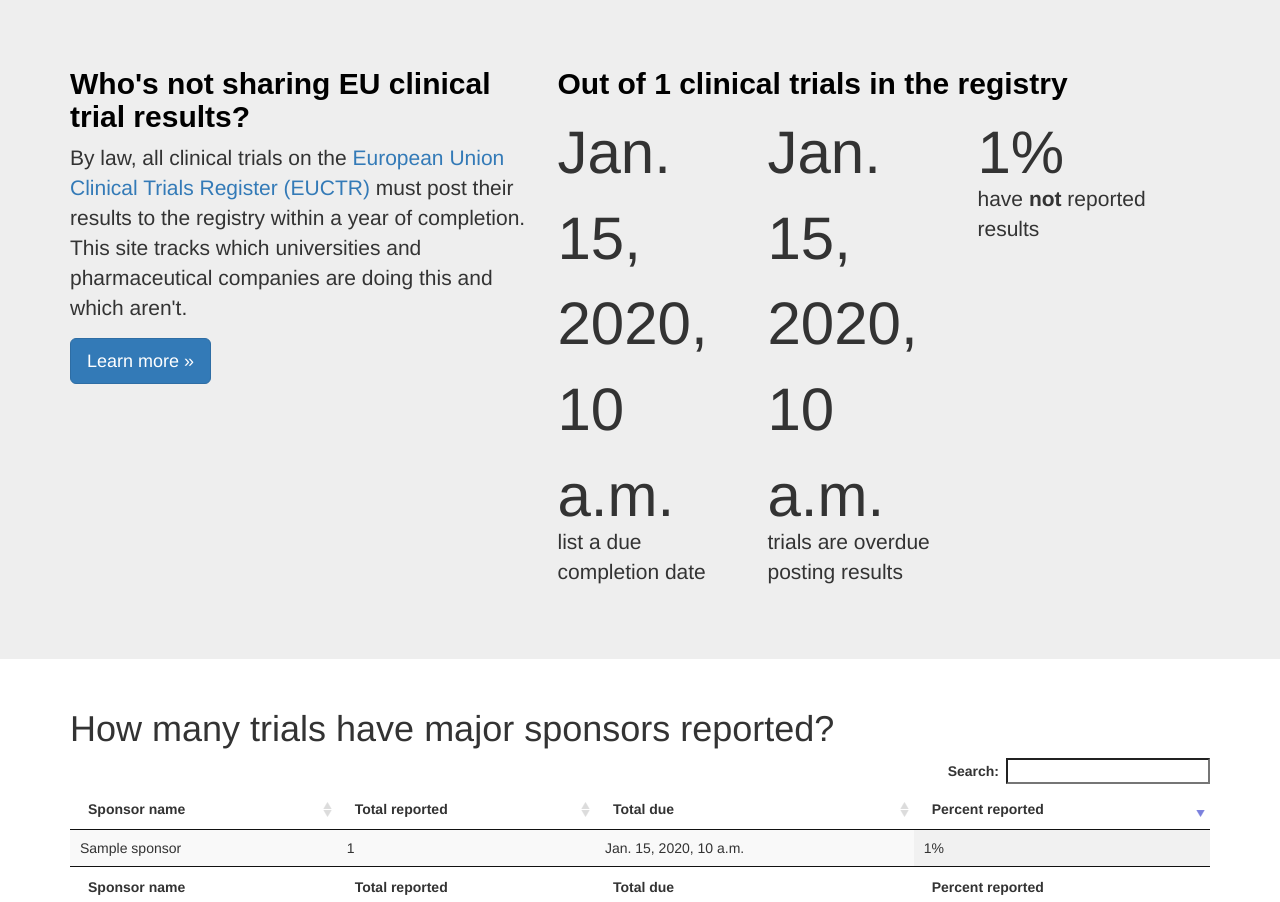
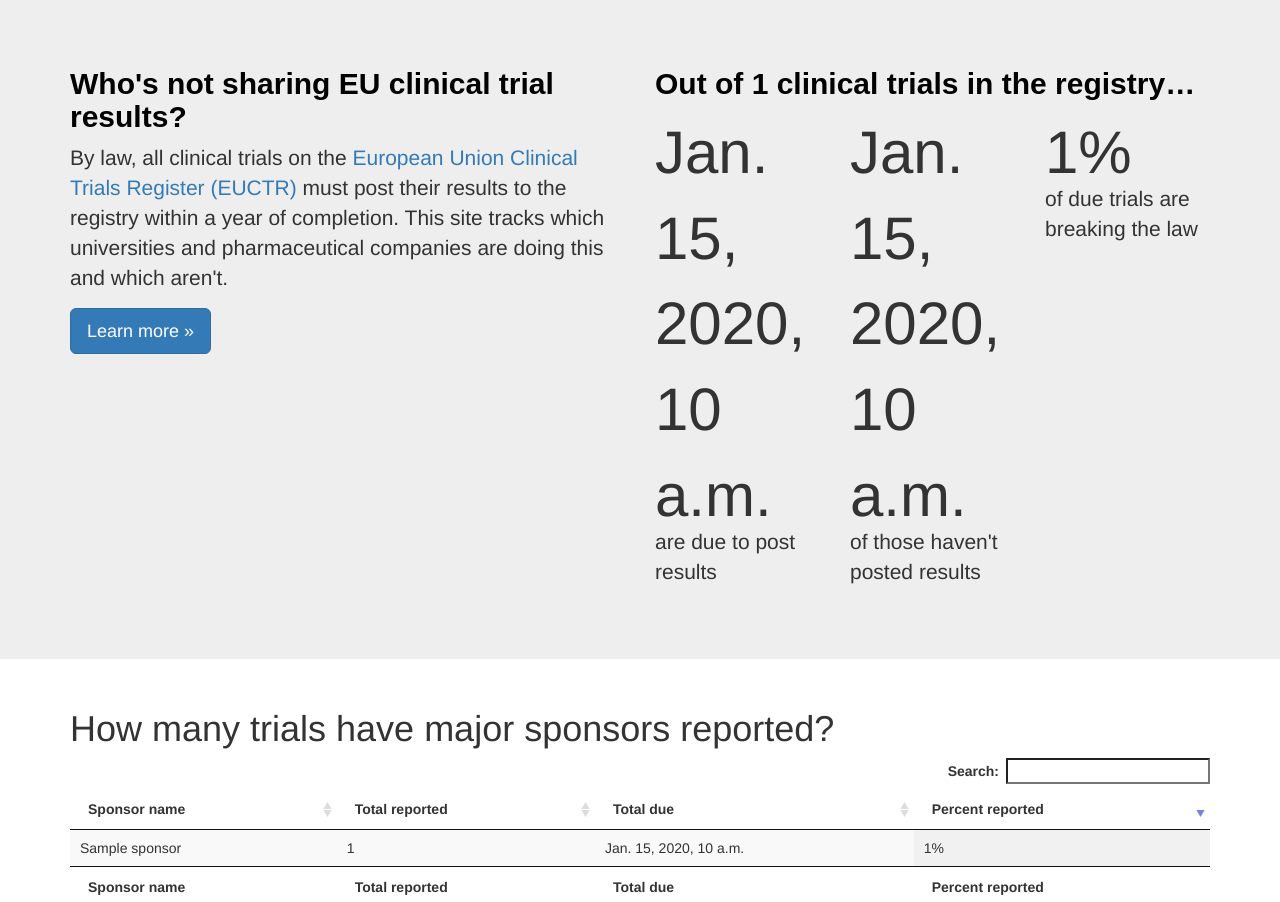
Before and after one commit to ebmdatalab/euctr-tracker-code, a Django app: template euctr/templates/index.html in a window 1280 px wide. Shown: the part 51-953 px from the top of the page. Run offline with Django 3.2, Linux system fonts and the light colour scheme; the template is opened without the code that fills it: most values are stand-ins (such as "Sample title", 1, 10 or a date in 2020); style sheets or scripts are compiled from the project's sources; some libraries are stand-ins or nearby versions; some web fonts are replaced.

Commit message:
Some wording and styling tweaks

```diff
--- a/euctr/static/scss/site.scss
+++ b/euctr/static/scss/site.scss
@@ -8,10 +8,15 @@ body {
 
 .headline-box {
     font-size: 21px;
-    width: 10em;
     margin-bottom: 24px;
 }
 .headline-number {
     font-size: 60px;
     margin-bottom: -12px;
 }
+
+@media (max-width: $screen-md-min) {
+    #headlines {
+        margin-top: 50px;
+    }
+}
--- a/euctr/templates/index.html
+++ b/euctr/templates/index.html
@@ -7,7 +7,7 @@
   <div class="jumbotron">
     <div class="container">
       <div class="row">
-        <div class="col-md-5">
+        <div class="col-md-6">
           <h2>Who's not sharing EU clinical trial results?</h2>
             <p>By law, all clinical trials on the
                <a href="https://www.clinicaltrialsregister.eu/">
@@ -19,20 +19,20 @@
           </p>
           <p><a class="btn btn-primary btn-lg" href="/about" role="button">Learn more &raquo;</a></p>
         </div>
-        <div class="col-md-7">
-          <h2>Out of {{total_trials}} clinical trials in the registry</h2>
+        <div class="col-md-6" id="headlines">
+          <h2>Out of {{total_trials}} clinical trials in the registry&hellip;</h2>
           <div class="row">
-            <div class="col-xs-6 headline-box">
+            <div class="col-sm-4 headline-box">
               <div class="headline-number">{{due_trials}}</div>
-              list a due completion date
+              <span title="That is to say, they list a completion date which is more than a year ago">are due to post results</span>
             </div>
-            <div class="col-xs-6 headline-box">
+            <div class="col-sm-4 headline-box">
               <div class="headline-number">{{due_trials_without_results}}</div>
-              trials are overdue posting results
+              of those haven't posted results
             </div>
-            <div class="col-xs-6 headline-box">
+            <div class="col-sm-4 headline-box">
               <div class="headline-number">{{percent_without_results}}%</div>
-              have <b>not</b> reported results
+              of due trials are breaking the law
             </div>
           </div>
         </div>
```
